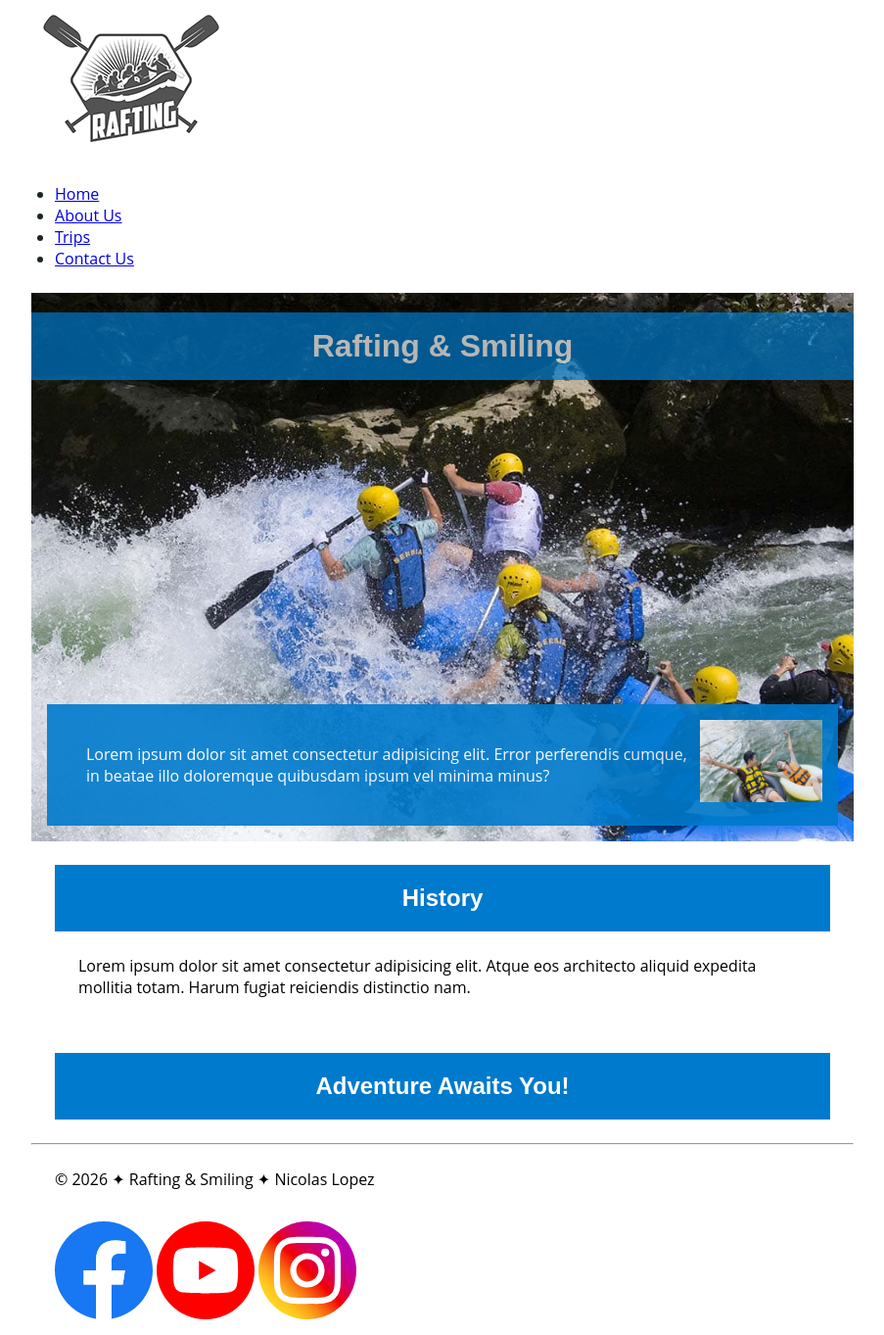
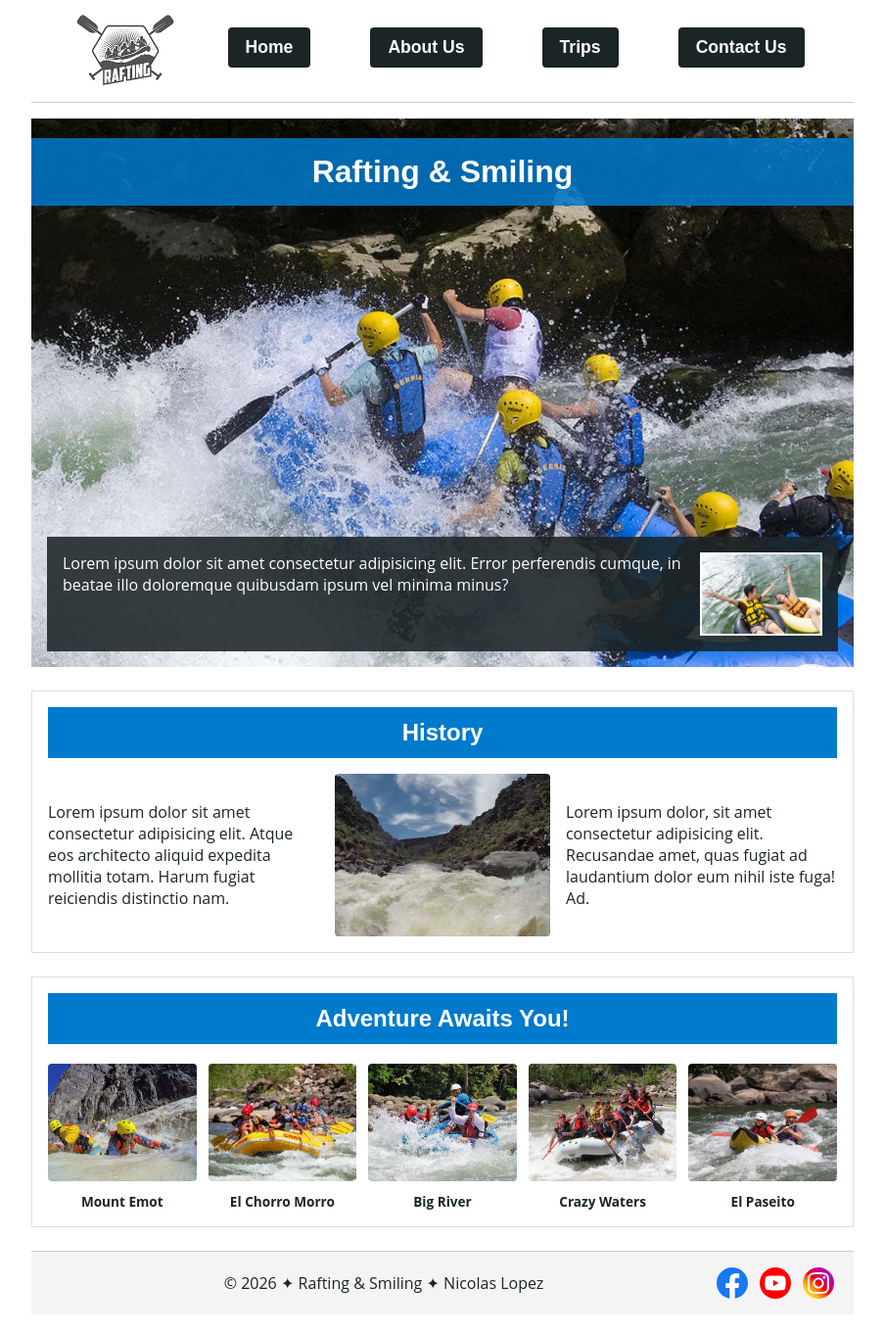
Before and after one commit to nicolas-lopez-511/wdd130, a plain HTML site: page wwr/about.html in a window 1280 px wide. Shown: the part 7-1370 px from the top of the page at 98% size, without its empty margins (188-1091 px from the left). After the commit the page ends 1349 px from the top, so only its background shows below. Drawn offline with Linux system fonts and the light colour scheme.

Commit message:
Css fixed so it can show and contain the most reelevant information and elements css grid and flex elements were including in order to check the understanding

```diff
--- a/wwr/about.html
+++ b/wwr/about.html
@@ -14,12 +14,10 @@
     <header>
         <img src="images/wwr.png" alt="Rafting logo">
         <nav>
-            <ul>
-                <li><a href="index.html">Home</a></li>
-                <li><a href="about.html">About Us</a></li>
-                <li><a href="trips.html">Trips</a></li>
-                <li><a href="contact.html">Contact Us</a></li>
-            </ul>
+            <a href="index.html">Home</a>
+            <a href="about.html">About Us</a>
+            <a href="trips.html">Trips</a>
+            <a href="contact.html">Contact Us</a>
         </nav>
     </header>
     <main>
@@ -31,26 +29,47 @@
                 <p>Lorem ipsum dolor sit amet consectetur adipisicing elit. Error perferendis cumque, in beatae illo doloremque quibusdam ipsum vel minima minus?</p>
             </article>
         </div>
-        <section class="content-box">
+        <section class="history">
             <h2>History</h2>
             <p>Lorem ipsum dolor sit amet consectetur adipisicing elit. Atque eos architecto aliquid expedita mollitia totam. Harum fugiat reiciendis distinctio nam.</p>
+            <img src="images/history.jpg" alt="A view to the mountains from the boat">
+            <p>Lorem ipsum dolor, sit amet consectetur adipisicing elit. Recusandae amet, quas fugiat ad laudantium dolor eum nihil iste fuga! Ad.</p>
         </section>
-        <section class="content-box">
+        <section class="adventures">
             <h2>Adventure Awaits You!</h2>
+            <figure>
+                <img src="images/adventure-1.jpg" alt="Mount Emot Adventure">
+                <figcaption>Mount Emot</figcaption>
+            </figure>
+            <figure>
+                <img src="images/adventure-2.jpg" alt="El Chorro Morro Adventure">
+                <figcaption>El Chorro Morro</figcaption>
+            </figure>
+            <figure>
+                <img src="images/adventure-3.jpg" alt=" Big River Adventure">
+                <figcaption>Big River</figcaption>
+            </figure>
+            <figure>
+                <img src="images/adventure-4.jpg" alt="Crazy Waters Adventure">
+                <figcaption>Crazy Waters</figcaption>
+            </figure>
+            <figure>
+                <img src="images/adventure-5.jpg" alt="El Paseito Adventure">
+                <figcaption>El Paseito</figcaption>
+            </figure>
         </section>
-        <hr>
     </main>
     <footer>
         <p>&copy; 2026 &#10022; Rafting & Smiling &#10022; Nicolas Lopez</p>
         <nav class="socialmedia">
             <a href="https://www.facebook.com/">
-                <img src="images/facebook.svg" alt="Facebook Logo" width="100">
+                <img src="images/facebook.svg" alt="Facebook Logo">
             </a>
             <a href="https://www.youtube.com/">
-                <img src="images/youtube.svg" alt="Youtube Logo" width="100">
+                <img src="images/youtube.svg" alt="Youtube Logo">
             </a>
             <a href="https://www.instagram.com/">
-                <img src="images/instagram.svg" alt="Instagram Logo" width="100">
+                <img src="images/instagram.svg" alt="Instagram Logo">
             </a>
         </nav>
     </footer>
--- a/wwr/styles/rafting.css
+++ b/wwr/styles/rafting.css
@@ -1,10 +1,10 @@
 :root {
     --primary-color: #fff;
-    --secondary-color: #000;
+    --secondary-color: #4a5568;
     --accent1-color: #007ACC;
     --accent2-color: #1C2526;
     --heading-font: "Oswald", sans-serif;
-    --body-font: Open Sans, sans-serif;
+    --body-font: "Open Sans", sans-serif;
 }
 
 * {
@@ -13,14 +13,10 @@
     box-sizing: border-box;
 }
 
-header {
-    background-color: var(--primary-color);
-    color: var(--accent2-color);
-}
-
 body {
     font-family: var(--body-font);
-    color: var(--secondary-color);
+    color: var(--accent2-color);
+    background-color: var(--primary-color);
 }
 
 header,
@@ -30,26 +26,42 @@ footer {
     margin: 0 auto;
 }
 
-h1,
-h2 {
-    font-family: var(--heading-font);
-    color: var(--primary-color);
+header {
+    display: grid;
+    grid-template-columns: 150px 1fr;
+    align-items: center;
+    padding: 10px 20px;
+    background-color: var(--primary-color);
+    border-bottom: 1px solid #ccc;
 }
 
-nav,
-p,
-article,
-section {
-    margin: 16px;
-    padding: 8px;
+header img {
+    width: 110px;
+    height: auto;
+    justify-self: center;
 }
 
-.socialmedia a {
+header nav {
+    display: flex;
+    justify-content: space-around;
+    align-items: center;
+}
+
+header nav a {
+    color: var(--primary-color);
     text-decoration: none;
+    font-family: var(--heading-font);
+    font-size: 1.1rem;
+    font-weight: bold;
+    padding: 10px 18px;
+    border-radius: 4px;
+    background-color: var(--accent2-color);
+    transition: background-color 0.3s ease;
 }
 
 .hero {
     position: relative;
+    margin-top: 16px;
 }
 
 .hero img {
@@ -58,40 +70,119 @@ section {
     height: auto;
 }
 
+h1,
+h2 {
+    font-family: var(--heading-font);
+}
+
 h1 {
     position: absolute;
     top: 20px;
     width: 100%;
     padding: 16px;
     text-align: center;
-    opacity: 0.7;
-    background-color: var(--accent1-color);
+    background-color: rgba(0, 122, 204, 0.85);
     color: var(--primary-color);
 }
 
 .hero article {
     position: absolute;
-    bottom: 0;
+    bottom: 16px;
+    left: 16px;
+    right: 16px;
     padding: 16px;
-    background-color: var(--accent1-color);
+    background-color: rgba(28, 37, 38, 0.88);
     color: var(--primary-color);
-    opacity: 0.9;
 }
 
 .hero article img {
     float: right;
     width: 125px;
-    border: #1C2526;
-    box-shadow: #1C2526;
+    margin-left: 16px;
+    border: 2px solid var(--primary-color);
 }
 
-.content-box h2 {
+.history {
+    display: grid;
+    grid-template-columns: 1fr 220px 1fr;
+    gap: 16px;
+    align-items: center;
+    margin: 24px 0;
+    padding: 16px;
+    border: 1px solid #ddd;
+}
+
+.history h2 {
+    grid-column: 1/-1;
+    text-align: center;
     background-color: var(--accent1-color);
     color: var(--primary-color);
-    padding: 20px;
+    padding: 12px;
+}
+.history img {
+    width: 100%;
+    height: auto;
+    border-radius: 4px;
+}
+.adventures {
+    display: grid;
+    grid-template-columns: repeat(5, 1fr);
+    gap: 12px;
+    margin: 24px 0;
+    padding: 16px;
+    border: 1px solid #ddd;
+}
+.adventures h2 {
+    grid-column: 1/-1;
+    text-align:  center;
+    background-color: var(--accent1-color);
+    color: var(--primary-color);
+    padding: 12px;
+    margin-bottom: 8px;
+}
+
+.adventures figure {
+    margin: 0;
     text-align: center;
 }
 
-a img {
-    border: none;
+.adventures img {
+    width: 100%;
+    height: 120px;
+    object-fit: cover;
+    border-radius: 4px;
 }
+
+.adventures figcaption {
+    margin-top: 6px;
+    font-size: 0.85rem;
+    font-weight: bold;
+    color: var(--accent2-color);
+}
+
+footer {
+    display: grid;
+    grid-template-columns: 1fr auto;
+    align-items: center;
+    padding: 16px 20px;
+    margin-top: 24px;
+    border-top: 1px solid #ccc;
+    background-color: #f4f4f4;
+}
+footer p {
+    text-align: center;
+    color: var(--accent2-color);
+}
+
+.socialmedia {
+    display: flex;
+    gap: 12px;
+}
+.socialmedia a {
+    text-decoration: none;
+}
+.socialmedia img {
+    width: 32px;
+    height: 32px;
+    display: block;
+}
```
Also changed, not shown: wwr/images/adventure-1.jpg (added), wwr/images/adventure-2.jpg (added), wwr/images/adventure-3.jpg (added), wwr/images/adventure-4.jpg (added), wwr/images/adventure-5.jpg (added), wwr/images/history.jpg (added).
